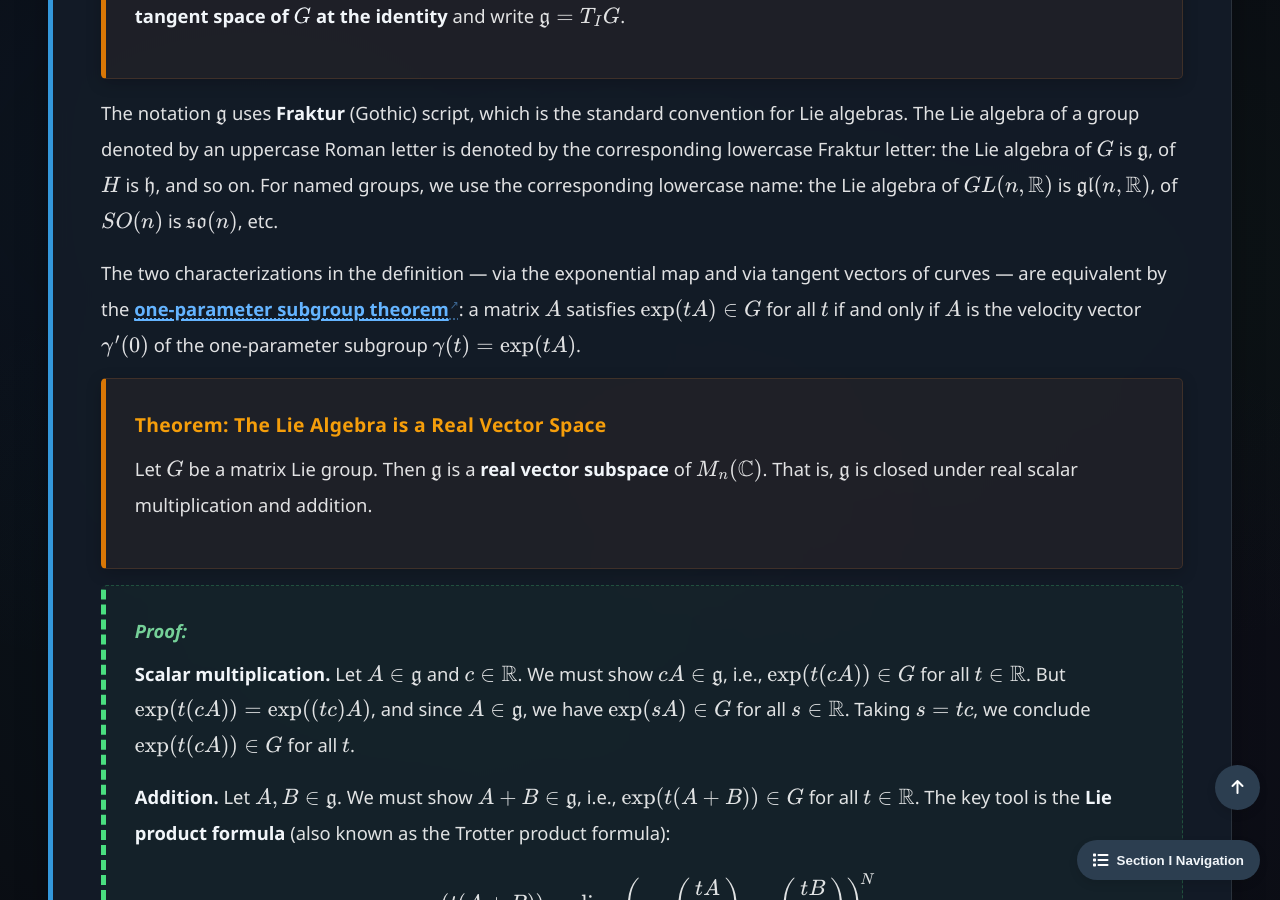
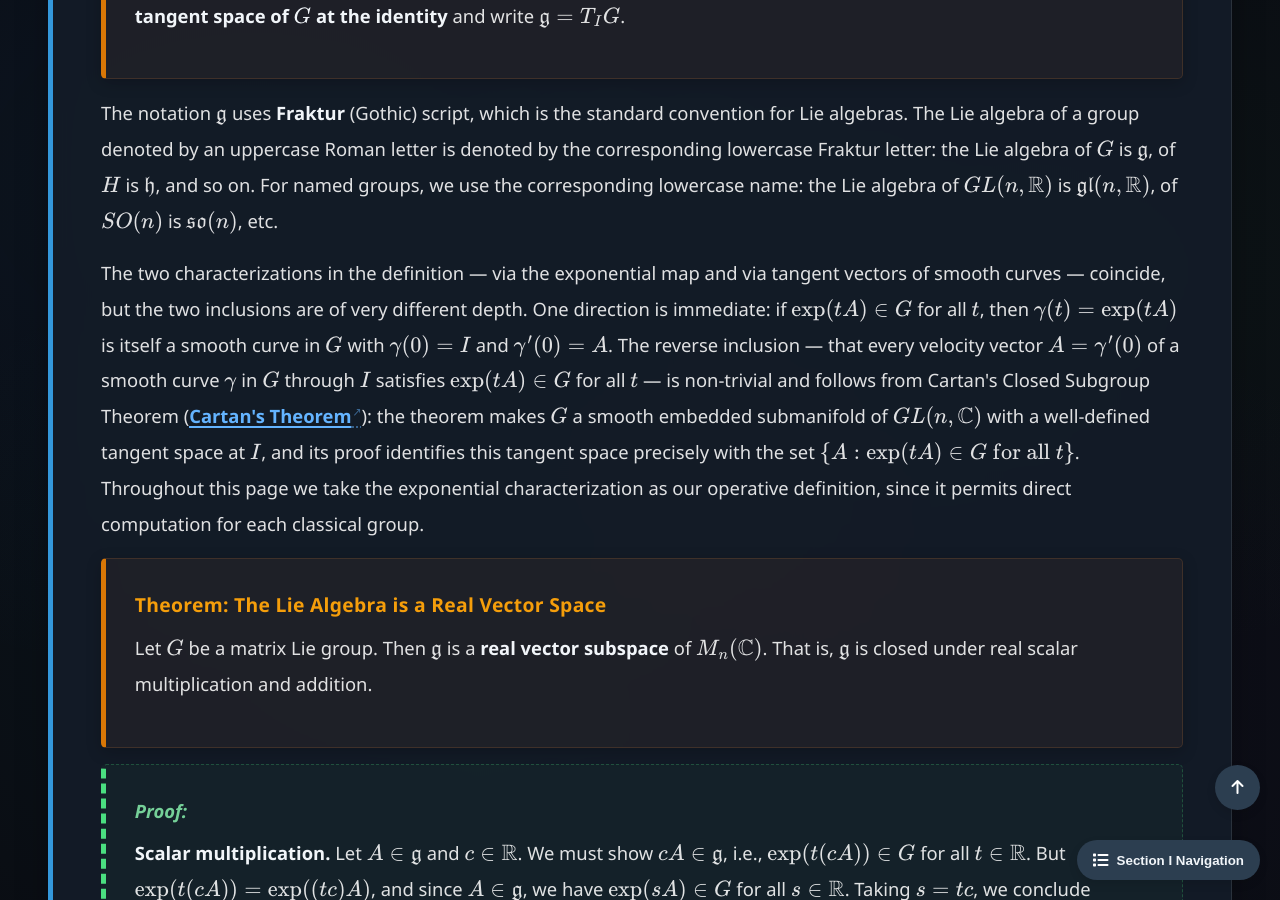
Before and after one commit to Yusukey01/yusukey01.github.io, a Jekyll site: the page built from Mathematics/Linear_algebra/lie_algebras.html, in a window 1280 px wide and 900 px high, scrolled down 1173 px. Built offline with Jekyll 4.4.1, drawn with Linux system fonts in a browser that asks for light colours.

Commit message:
refined details

```diff
--- a/Mathematics/Linear_algebra/lie_algebras.html
+++ b/Mathematics/Linear_algebra/lie_algebras.html
@@ -71,11 +71,19 @@ noindex: true
 
                 <p>
                     The two characterizations in the definition — via the exponential map and via tangent
-                    vectors of curves — are equivalent by the
-                    <a href="matrix_exponential.html#T-one_param_exp" class="ref-link"><strong>one-parameter subgroup theorem</strong></a>:
-                    a matrix \(A\) satisfies \(\exp(tA) \in G\) for all \(t\) if and only if \(A\) is the
-                    velocity vector \(\gamma'(0)\) of the one-parameter subgroup
-                    \(\gamma(t) = \exp(tA)\).
+                    vectors of smooth curves — coincide, but the two inclusions are of very different
+                    depth. One direction is immediate: if \(\exp(tA) \in G\) for all \(t\), then
+                    \(\gamma(t) = \exp(tA)\) is itself a smooth curve in \(G\) with \(\gamma(0) = I\) and
+                    \(\gamma'(0) = A\). The reverse inclusion — that every velocity vector
+                    \(A = \gamma'(0)\) of a smooth curve \(\gamma\) in \(G\) through \(I\) satisfies
+                    \(\exp(tA) \in G\) for all \(t\) — is non-trivial and follows from Cartan's Closed
+                    Subgroup Theorem
+                    (<a href="lie_groups.html#T-cartan_closed_subgroup" class="ref-link"><strong>Cartan's Theorem</strong></a>):
+                    the theorem makes \(G\) a smooth embedded submanifold of \(GL(n, \mathbb{C})\) with a
+                    well-defined tangent space at \(I\), and its proof identifies this tangent space
+                    precisely with the set \(\{A : \exp(tA) \in G \text{ for all } t\}\). Throughout this
+                    page we take the exponential characterization as our operative definition, since it
+                    permits direct computation for each classical group.
                 </p>
 
                 <div class="theorem" id="T-lie_algebra_vector_space">
```
